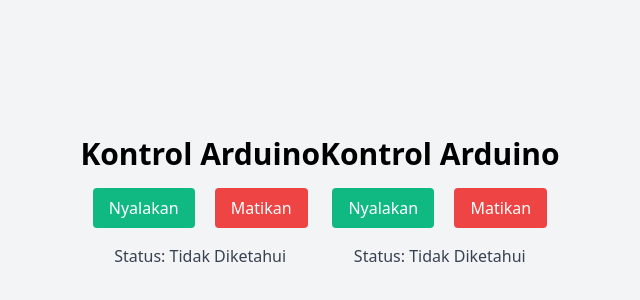
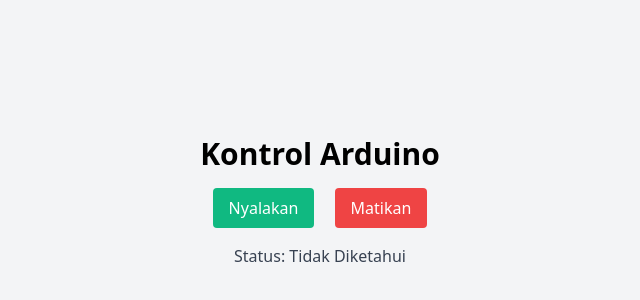
Before and after one commit to fadhil11/Controlhome, a plain HTML site: page index.html in a window 1280 px wide. Shown: the part 198-498 px from the top of the page, without its empty margins (320-960 px from the left). Drawn offline with nearby package versions, Linux system fonts and the light colour scheme.

Commit message:
index.html

```diff
--- a/index.html
+++ b/index.html
@@ -22,27 +22,3 @@
   </script>
 </body>
 </html>
-<!DOCTYPE html>
-<html lang="en">
-<head>
-  <meta charset="UTF-8">
-  <meta name="viewport" content="width=device-width, initial-scale=1.0">
-  <title>Kontrol Arduino</title>
-  <link href="https://cdn.jsdelivr.net/npm/tailwindcss@2.2.19/dist/tailwind.min.css" rel="stylesheet">
-</head>
-<body class="bg-gray-100 flex items-center justify-center h-screen">
-  <div class="text-center">
-    <h1 class="text-3xl font-bold mb-4">Kontrol Arduino</h1>
-    <button onclick="controlArduino('/nyala')" class="bg-green-500 text-white px-4 py-2 rounded hover:bg-green-600">Nyalakan</button>
-    <button onclick="controlArduino('/mati')" class="bg-red-500 text-white px-4 py-2 rounded hover:bg-red-600 ml-4">Matikan</button>
-    <p id="status" class="text-gray-700 mt-4">Status: Tidak Diketahui</p>
-  </div>
-  <script>
-    async function controlArduino(command) {
-      const response = await fetch(command);
-      const status = await response.text();
-      document.getElementById('status').innerText = `Status: ${status}`;
-    }
-  </script>
-</body>
-</html>
```
